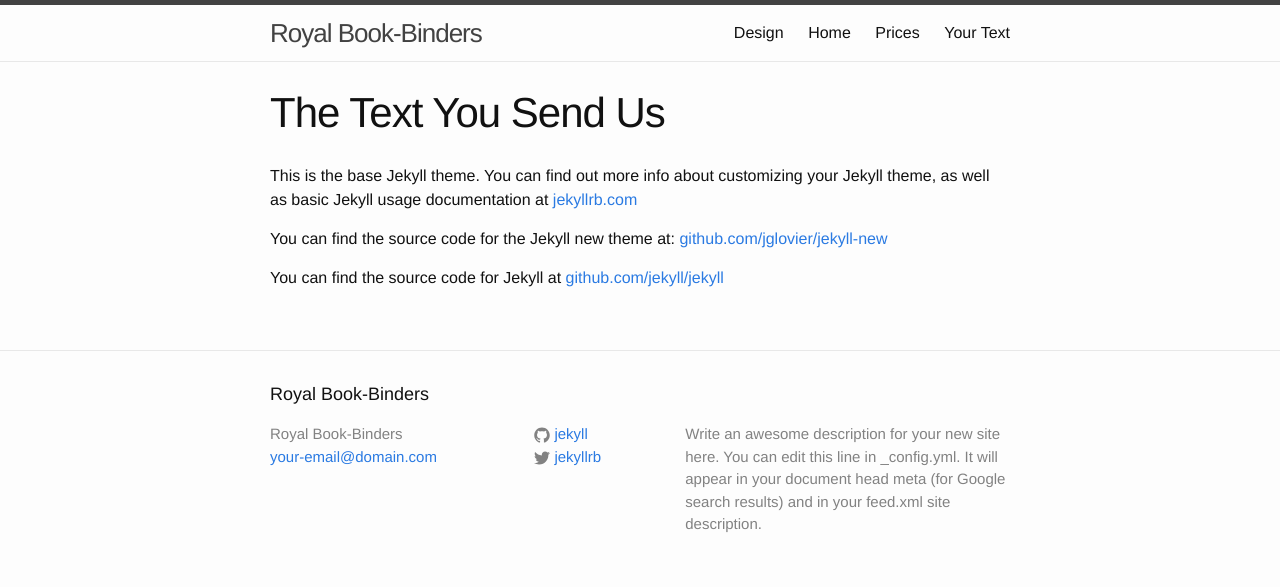
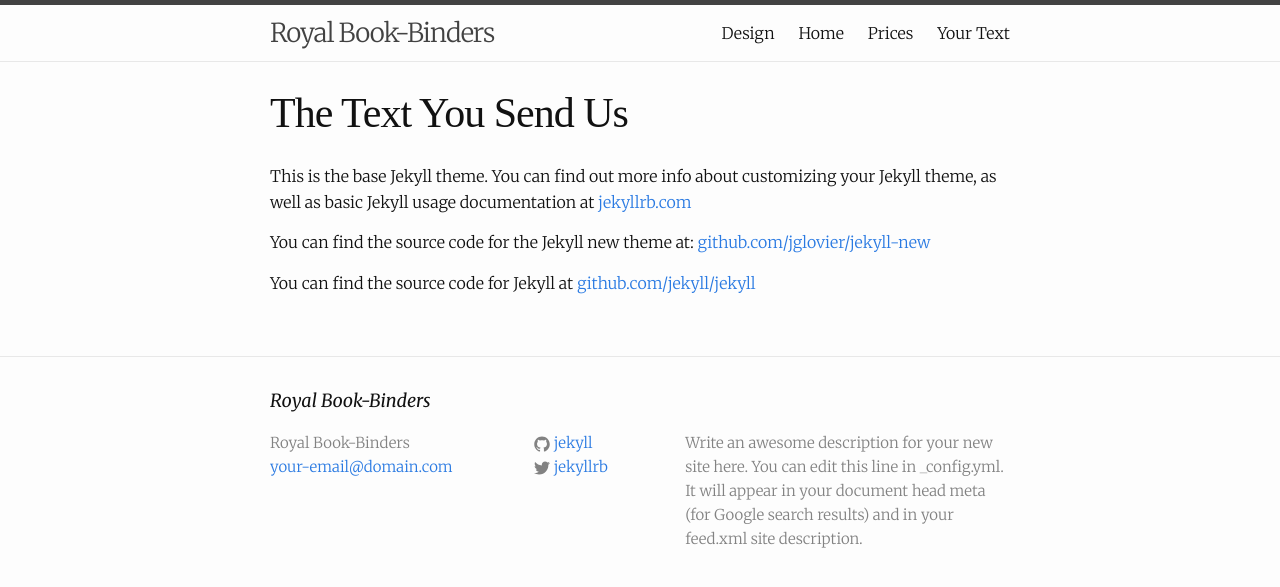
Before and after one commit to rdrew/RoyalBB_jekyll, a Jekyll site: the page built from your_text.md, in a window 1280 px wide. Shown: the top 587 px of the page. Built offline with Jekyll 4.4.1, drawn with Linux system fonts in a browser that asks for light colours; some web fonts are replaced.

Commit message:
typography

```diff
--- a/_includes/head.html
+++ b/_includes/head.html
@@ -6,6 +6,9 @@
     <title>{% if page.title %}{{ page.title }}{% else %}{{ site.title }}{% endif %}</title>
     <meta name="description" content="{{ site.description }}">
 
+	<link href='http://fonts.googleapis.com/css?family=Lusitana:400,700' rel='stylesheet' type='text/css'>
+	<link href='http://fonts.googleapis.com/css?family=Merriweather:400,300,300italic,400italic,700,700italic,900,900italic' rel='stylesheet' type='text/css'>
+	<link href='http://fonts.googleapis.com/css?family=Merriweather+Sans:400,300,300italic,400italic,700italic,700,800,800italic' rel='stylesheet' type='text/css'>
     <link rel="stylesheet" href="{{ "/css/main.css" | prepend: site.baseurl }}">
     <link rel="canonical" href="{{ page.url | replace:'index.html','' | prepend: site.baseurl | prepend: site.url }}">
 </head>
--- a/_sass/_base.scss
+++ b/_sass/_base.scss
@@ -14,13 +14,25 @@ dl, dd, ol, ul, figure {
  * Basic styling
  */
 body {
-    font-family: $base-font-family;
-    font-size: $base-font-size;
+
+
+    // font-size: $base-font-size;
     line-height: $base-line-height;
-    font-weight: 300;
+
     color: $text-color;
     background-color: $background-color;
+    font-family: $serif-2;
+    font-size: 1em;
+    font-weight: 300;
 }
+p {
+     margin-bottom: 1.5em;
+
+    span {
+      font-family: $sans-serif;
+      font-weight: 700;
+    }
+  }
 
 
 
@@ -33,6 +45,7 @@ ul, ol, dl, figure,
 %vertical-rhythm {
     margin-bottom: $spacing-unit / 2;
 }
+
 
 
 
@@ -82,6 +95,35 @@ h1, h2, h3, h4, h5, h6 {
     font-weight: 300;
 }
 
+h1 {
+    font-family: $base-font-family-serif;
+    font-size: 2em;
+    font-weight: 400;
+    margin-bottom: .5em;
+    // @include media-query($on-laptop) {
+    //   font-size: 2.6em;
+    // }
+}
+
+h2 {
+    font-family: $serif-2;
+    font-style: italic;
+    font-size: 1em;
+    font-weight: 400;
+    line-height: 1.6em;
+    margin-bottom: .9em;
+    // @include media($medium-screen) {
+    //   font-size: 1.2em;
+    // }
+  }
+
+    h3 {
+    font-family: $base-font-family-serif;
+    font-size: 1.4em;
+    font-weight: 400;
+    line-height: 1.3em;
+    margin-bottom: .4em;
+  }
 
 
 /**
@@ -110,8 +152,9 @@ blockquote {
     color: $grey-color;
     border-left: 4px solid $grey-color-light;
     padding-left: $spacing-unit / 2;
-    font-size: 18px;
+    font-size: 1.3em;
     letter-spacing: -1px;
+    font-family: $base-font-family-serif;
     font-style: italic;
 
     > :last-child {
--- a/css/main.scss
+++ b/css/main.scss
@@ -7,9 +7,12 @@
 
 // Our variables
 $base-font-family: Helvetica, Arial, sans-serif;
+$base-font-family-serif: 'Lusitana', serif;
+$serif-2: 'Merriweather', serif;
+$sans-serif: 'Merriweather Sans', sans-serif;
 $base-font-size:   16px;
 $small-font-size:  $base-font-size * 0.875;
-$base-line-height: 1.5;
+$base-line-height: 1.6;
 
 $spacing-unit:     30px;
 
--- a/your_text.md
+++ b/your_text.md
@@ -2,7 +2,7 @@
 layout: page
 title: The Text You Send Us
 link-title: Your Text
-permalink: "/Your Text/"
+permalink: "/your-text/"
 published: true
 ---
 
```
